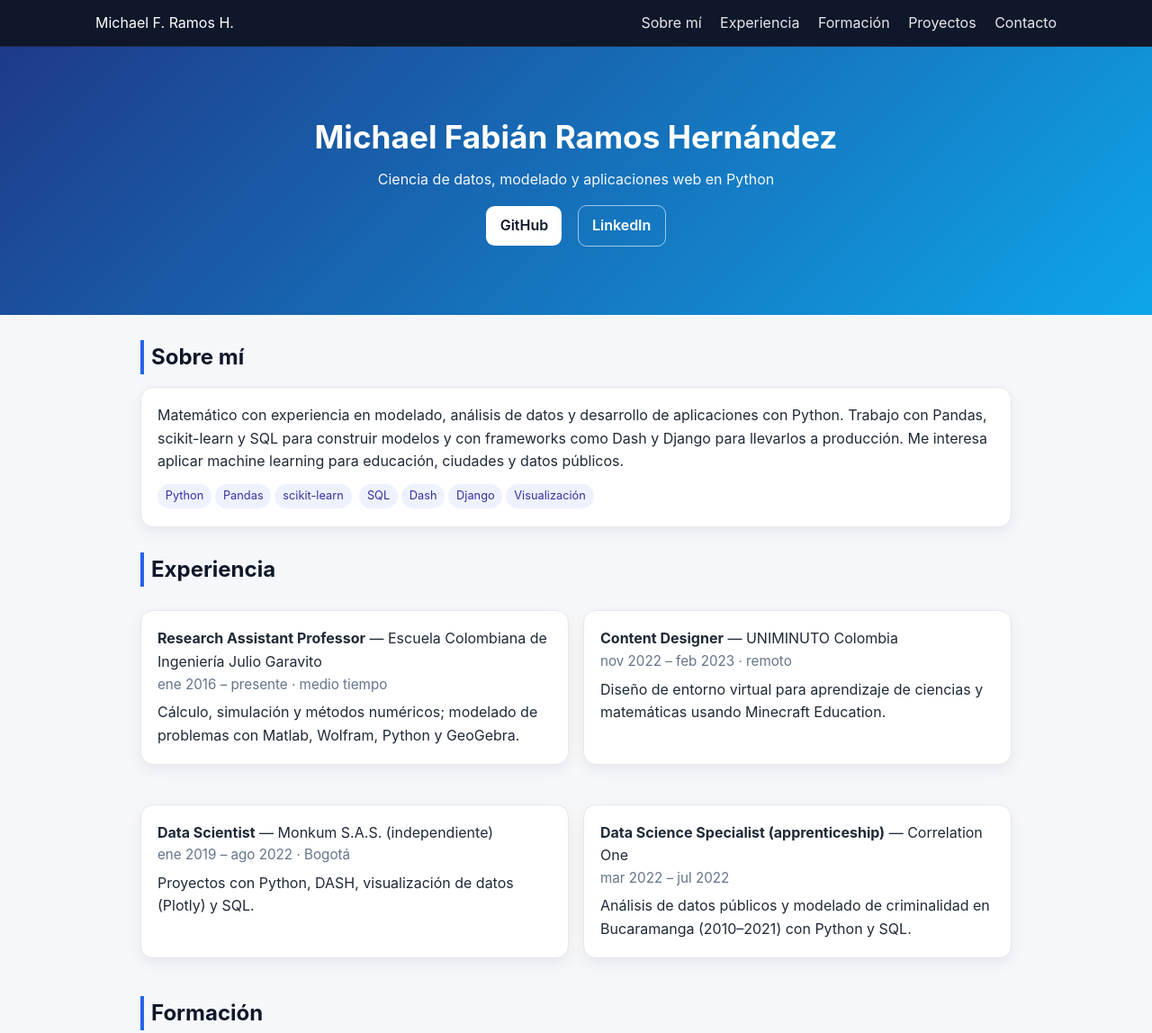
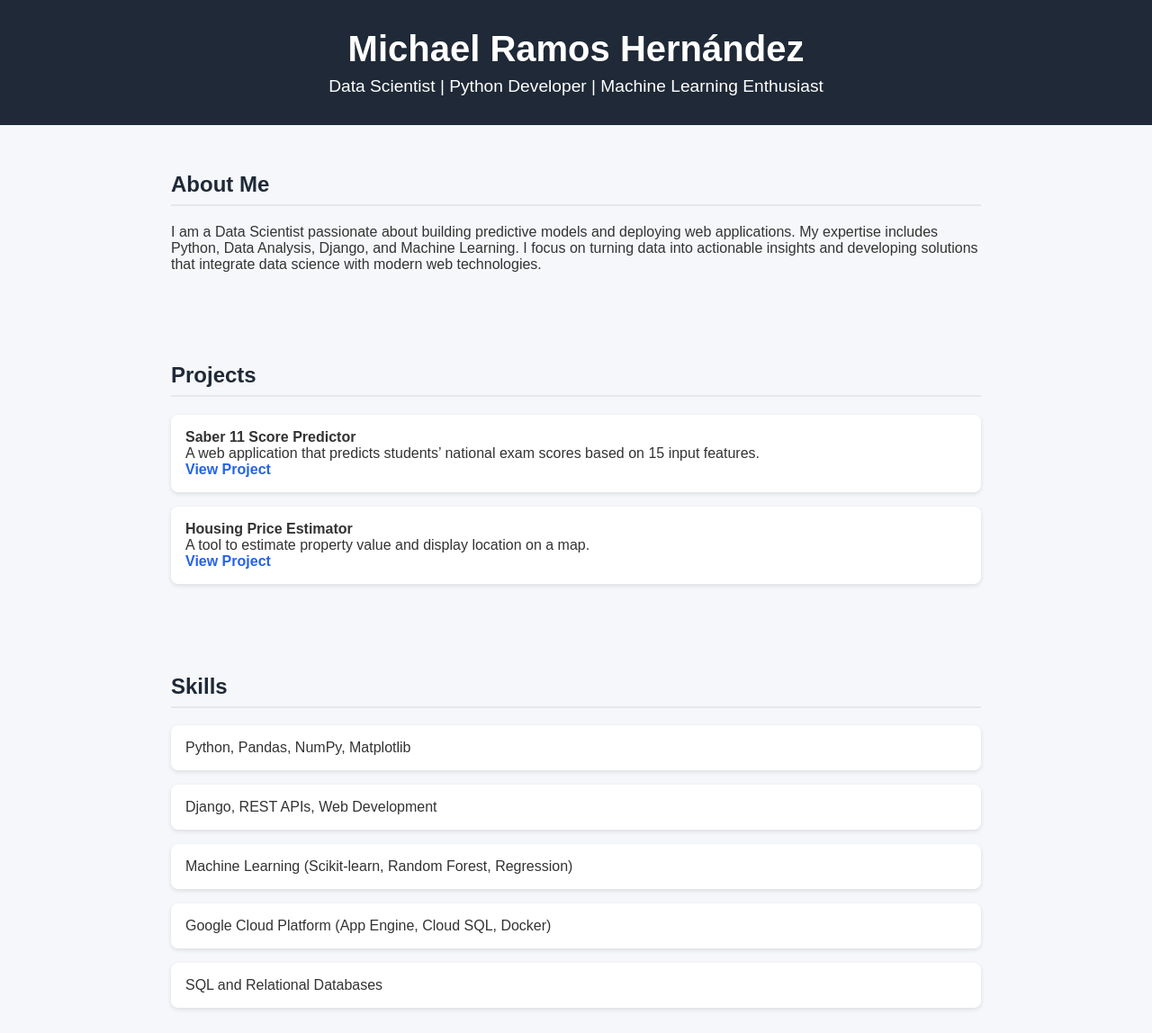
Before and after one commit to Mike80s/Portafolio, a plain HTML site: page index.html in a window 1280 px wide. Shown: the top 1148 px of the page at 90% size. Drawn offline with Linux system fonts and the light colour scheme.

Commit message:
Update index.html

```diff
--- a/index.html
+++ b/index.html
@@ -1,211 +1,129 @@
 <!DOCTYPE html>
-<html lang="es">
+<html lang="en">
 <head>
-<meta charset="utf-8">
-<meta name="viewport" content="width=device-width,initial-scale=1">
-<title>Michael Fabián Ramos Hernández — Portafolio</title>
+  <meta charset="UTF-8">
+  <title>Portfolio - Michael Ramos Hernández</title>
+  <meta name="viewport" content="width=device-width, initial-scale=1.0">
   <style>
-  :root{
-    --bg:#f6f7fb; --card:#ffffff; --ink:#1f2937; --muted:#64748b;
-    --brand:#2563eb; --brand-dark:#1e40af; --line:#e5e7eb;
+    body {
+      font-family: Arial, sans-serif;
+      margin: 0;
+      padding: 0;
+      background-color: #f5f7fa;
+      color: #333;
     }
-  *{box-sizing:border-box}
-  html{scroll-behavior:smooth}
-  body{
-    margin:0;
-    font-family:-apple-system,BlinkMacSystemFont,"Segoe UI",Roboto,"Helvetica Neue",Arial,sans-serif;
-    color:var(--ink); background:var(--bg); line-height:1.6;
+    header {
+      background-color: #1f2937;
+      color: #fff;
+      padding: 2rem;
+      text-align: center;
     }
-  /* Navbar */
-  .nav{
-    position:sticky; top:0; z-index:50; background:#0f172a; color:#fff;
-    border-bottom:1px solid rgba(255,255,255,.08);
+    header h1 {
+      margin: 0;
+      font-size: 2.5rem;
     }
-  .nav .wrap{
-    max-width:1100px; margin:auto; display:flex; align-items:center; justify-content:space-between;
-    padding:.8rem 1rem;
+    header p {
+      margin: 0.5rem 0 0;
+      font-size: 1.2rem;
     }
-  .nav a{color:#fff; text-decoration:none; margin-left:1rem; opacity:.9}
-  .nav a:hover{opacity:1}
-  /* Hero */
-  .hero{
-    background:linear-gradient(135deg,#1e3a8a,#0ea5e9);
-    color:#fff; text-align:center; padding:72px 16px;
+    section {
+      padding: 2rem;
+      max-width: 900px;
+      margin: auto;
     }
-  .hero h1{margin:0 0 .4rem 0; font-size:2.2rem}
-  .hero p{margin:.25rem 0 .75rem 0; opacity:.95}
-  .buttons a{
-    display:inline-block; background:#fff; color:#0f172a; padding:.55rem .95rem; border-radius:.6rem;
-    text-decoration:none; font-weight:600; margin:.25rem .4rem;
+    h2 {
+      color: #1f2937;
+      border-bottom: 2px solid #e5e7eb;
+      padding-bottom: 0.5rem;
     }
-  .buttons a.alt{background:transparent; color:#fff; border:1px solid rgba(255,255,255,.6)}
-  .buttons a:hover{transform:translateY(-1px)}
-  /* Sections */
-  .section{max-width:1000px; margin:28px auto; padding:0 16px}
-  .section h2{
-    margin:0 0 12px 0; font-size:1.5rem; color:#0f172a;
-    border-left:4px solid var(--brand); padding-left:.5rem;
+    ul {
+      list-style: none;
+      padding: 0;
     }
-  .card{
-    background:var(--card); border:1px solid var(--line); border-radius:14px;
-    padding:18px; margin:14px 0; box-shadow:0 6px 16px rgba(15,23,42,.06);
+    ul li {
+      background: #fff;
+      margin: 1rem 0;
+      padding: 1rem;
+      border-radius: 8px;
+      box-shadow: 0 2px 5px rgba(0,0,0,0.1);
     }
-  .row{display:grid; grid-template-columns:1fr 1fr; gap:16px}
-  @media (max-width:800px){ .row{grid-template-columns:1fr} }
-  .muted{color:var(--muted); font-size:.95rem}
-  .tag{display:inline-block; background:#eef2ff; color:#3730a3; padding:.2rem .55rem; border-radius:999px; font-size:.8rem; margin:.15rem .25rem .15rem 0}
-  .links a{color:var(--brand); text-decoration:none; font-weight:600; margin-right:.8rem}
-  .links a:hover{color:var(--brand-dark)}
-  footer{
-    text-align:center; padding:20px; color:#94a3b8; border-top:1px solid var(--line); margin-top:28px; background:#fff;
+    a {
+      color: #2563eb;
+      text-decoration: none;
+      font-weight: bold;
+    }
+    a:hover {
+      text-decoration: underline;
+    }
+    footer {
+      background: #1f2937;
+      color: #fff;
+      text-align: center;
+      padding: 1rem;
+      margin-top: 2rem;
     }
   </style>
 </head>
 <body>
-
-  <!-- NAV -->
-  <div class="nav">
-    <div class="wrap">
-      <div>Michael F. Ramos H.</div>
-      <div>
-        <a href="#sobre-mi">Sobre mí</a>
-        <a href="#experiencia">Experiencia</a>
-        <a href="#educacion">Formación</a>
-        <a href="#proyectos">Proyectos</a>
-        <a href="#contacto">Contacto</a>
-      </div>
-    </div>
-  </div>
-
-  <!-- HERO -->
-  <header class="hero" id="inicio">
-    <h1>Michael Fabián Ramos Hernández</h1>
-    <p>Ciencia de datos, modelado y aplicaciones web en Python</p>
-    <div class="buttons">
-      <a href="https://github.com/mike80s" target="_blank" rel="noopener">GitHub</a>
-      <a class="alt" href="https://www.linkedin.com/in/michaelramoshernandez/" target="_blank" rel="noopener">LinkedIn</a>
-    </div>
+  <header>
+    <h1>Michael Ramos Hernández</h1>
+    <p>Data Scientist | Python Developer | Machine Learning Enthusiast</p>
   </header>
 
-  <!-- SOBRE MI -->
-  <section class="section" id="sobre-mi">
-    <h2>Sobre mí</h2>
-    <div class="card">
-      Matemático con experiencia en modelado, análisis de datos y desarrollo de aplicaciones con Python.
-      Trabajo con Pandas, scikit-learn y SQL para construir modelos y con frameworks como Dash y Django para llevarlos a producción.
-      Me interesa aplicar machine learning para educación, ciudades y datos públicos.
-      <div style="margin-top:.6rem">
-        <span class="tag">Python</span><span class="tag">Pandas</span><span class="tag">scikit-learn</span>
-        <span class="tag">SQL</span><span class="tag">Dash</span><span class="tag">Django</span><span class="tag">Visualización</span>
-      </div>
-    </div>
+  <section>
+    <h2>About Me</h2>
+    <p>
+      I am a Data Scientist passionate about building predictive models and deploying web applications.
+      My expertise includes Python, Data Analysis, Django, and Machine Learning. I focus on turning data into
+      actionable insights and developing solutions that integrate data science with modern web technologies.
+    </p>
   </section>
 
-  <!-- EXPERIENCIA (según tu LinkedIn) -->
-  <section class="section" id="experiencia">
-    <h2>Experiencia</h2>
-    <div class="row">
-      <div class="card">
-        <div><strong>Research Assistant Professor</strong> — Escuela Colombiana de Ingeniería Julio Garavito</div>
-        <div class="muted">ene 2016 – presente · medio tiempo</div>
-        <div style="margin-top:.4rem">
-          Cálculo, simulación y métodos numéricos; modelado de problemas con Matlab, Wolfram, Python y GeoGebra.
-        </div>
-      </div>
-      <div class="card">
-        <div><strong>Content Designer</strong> — UNIMINUTO Colombia</div>
-        <div class="muted">nov 2022 – feb 2023 · remoto</div>
-        <div style="margin-top:.4rem">
-          Diseño de entorno virtual para aprendizaje de ciencias y matemáticas usando Minecraft Education.
-        </div>
-      </div>
-      <div class="card">
-        <div><strong>Data Scientist</strong> — Monkum S.A.S. (independiente)</div>
-        <div class="muted">ene 2019 – ago 2022 · Bogotá</div>
-        <div style="margin-top:.4rem">
-          Proyectos con Python, DASH, visualización de datos (Plotly) y SQL.
-        </div>
-      </div>
-      <div class="card">
-        <div><strong>Data Science Specialist (apprenticeship)</strong> — Correlation One</div>
-        <div class="muted">mar 2022 – jul 2022</div>
-        <div style="margin-top:.4rem">
-          Análisis de datos públicos y modelado de criminalidad en Bucaramanga (2010–2021) con Python y SQL.
-        </div>
-      </div>
-    </div>
+  <section>
+    <h2>Projects</h2>
+    <ul>
+      <li>
+        <strong>Saber 11 Score Predictor</strong><br>
+        A web application that predicts students’ national exam scores based on 15 input features.<br>
+        <a href="https://pronostic13.onrender.com/" target="_blank">View Project</a>
+      </li>
+      <li>
+        <strong>Housing Price Estimator</strong><br>
+        A tool to estimate property value and display location on a map.<br>
+        <a href="https://web-production-50e8e.up.railway.app/" target="_blank">View Project</a>
+      </li>
+    </ul>
   </section>
 
-  <!-- EDUCACIÓN -->
-  <section class="section" id="educacion">
-    <h2>Formación</h2>
-    <div class="row">
-      <div class="card">
-        <div><strong>Maestría en Matemáticas</strong> — Universidad Nacional de Colombia</div>
-        <div class="muted">2012 – 2014</div>
-      </div>
-      <div class="card">
-        <div><strong>Matemático (énfasis en EDP)</strong> — Universidad Nacional de Colombia</div>
-        <div class="muted">2011</div>
-      </div>
-      <div class="card">
-        <div><strong>Licenciatura en Matemáticas</strong> — Universidad Distrital F. J. de Caldas</div>
-        <div class="muted">2008</div>
-      </div>
-    </div>
-
-    <div class="card" style="margin-top:14px">
-      <div class="muted">Certificaciones</div>
-      <ul style="margin:8px 0 0 18px">
-        <li>Machine Learning Specialization — Stanford University (2023)</li>
-        <li>Unsupervised Learning, Recommenders & Reinforcement Learning — Stanford (2023)</li>
-        <li>Advanced Learning Algorithms — Stanford (2023)</li>
-        <li>Google Cloud Essentials — Google (2023)</li>
+  <section>
+    <h2>Skills</h2>
+    <ul>
+      <li>Python, Pandas, NumPy, Matplotlib</li>
+      <li>Django, REST APIs, Web Development</li>
+      <li>Machine Learning (Scikit-learn, Random Forest, Regression)</li>
+      <li>Google Cloud Platform (App Engine, Cloud SQL, Docker)</li>
+      <li>SQL and Relational Databases</li>
     </ul>
-    </div>
   </section>
 
-  <!-- PROYECTOS -->
-  <section class="section" id="proyectos">
-    <h2>Proyectos</h2>
-
-    <div class="card">
-      <div style="font-weight:700">Estimador Saber 11</div>
-      <div class="muted">Django · Python · scikit-learn · Render</div>
-      <p style="margin:.5rem 0 0 0">
-        Aplicación que predice el puntaje global de la prueba Saber 11 a partir de 15 variables y muestra el resultado al instante.
-      </p>
-      <div class="links" style="margin-top:.4rem">
-        <a href="https://pronostic13.onrender.com/" target="_blank" rel="noopener">Ver aplicación</a>
-        <a href="https://github.com/mike80s" target="_blank" rel="noopener">Código (GitHub)</a>
-      </div>
-    </div>
-
-    <div class="card">
-      <div style="font-weight:700">Estimador de valor de vivienda</div>
-      <div class="muted">Django · Python · Random Forest · Mapa</div>
-      <p style="margin:.5rem 0 0 0">
-        Plataforma que estima el valor de una vivienda y visualiza su ubicación en mapa. En desarrollo continuo.
-      </p>
-      <div class="links" style="margin-top:.4rem">
-        <a href="https://web-production-50e8e.up.railway.app/" target="_blank" rel="noopener">Ver aplicación</a>
-        <a href="https://github.com/mike80s" target="_blank" rel="noopener">Código (GitHub)</a>
-      </div>
-    </div>
+  <section>
+    <h2>Education & Certifications</h2>
+    <ul>
+      <li>Bachelor in Mathematics – Universidad Nacional de Colombia</li>
+      <li>Additional coursework in Data Science, Machine Learning, and Web Development</li>
+    </ul>
   </section>
 
-  <!-- CONTACTO -->
-  <section class="section" id="contacto">
-    <h2>Contacto</h2>
-    <div class="card">
-      <div class="links">
-        <a href="mailto:mframosh@unal.edu.co">mframosh@unal.edu.co</a>
-        <a href="https://github.com/mike80s" target="_blank" rel="noopener">github.com/mike80s</a>
-        <a href="https://www.linkedin.com/in/michaelramoshernandez/" target="_blank" rel="noopener">linkedin.com/in/michaelramoshernandez</a>
-      </div>
-    </div>
+  <section>
+    <h2>Contact</h2>
+    <p>
+      Connect with me on
+      <a href="https://www.linkedin.com/in/michaelramoshernandez/" target="_blank">LinkedIn</a>.
+    </p>
   </section>
 
-  <footer>© 2025 Michael Fabián Ramos Hernández</footer>
+  <footer>
+    <p>© 2025 Michael Ramos Hernández</p>
+  </footer>
 </body>
 </html>
```
Lines whose indentation alone changed are shown as unchanged.
